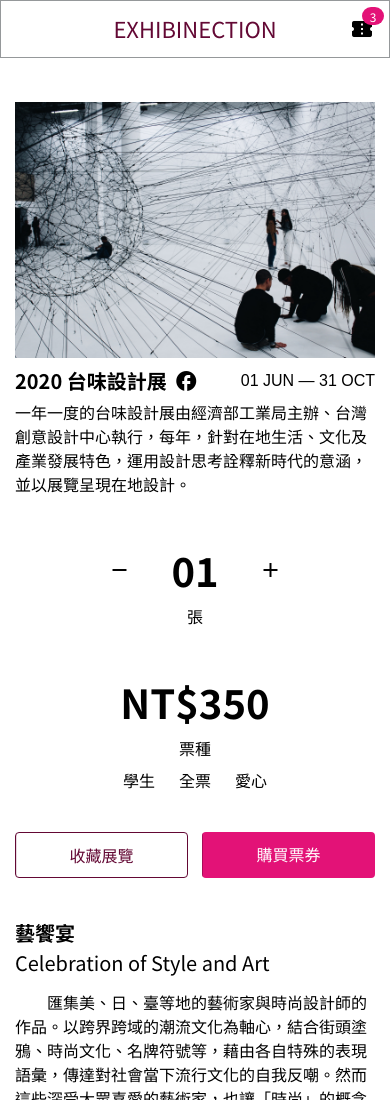
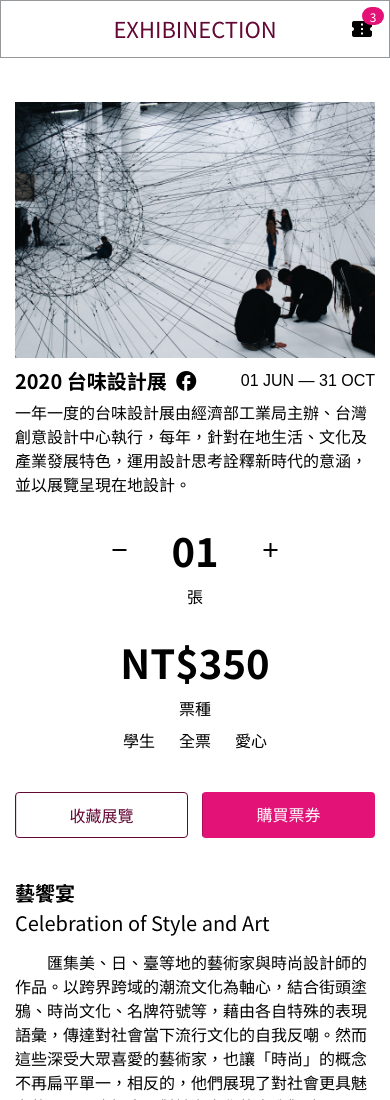
Before and after one commit to umon752/EXHIBINECTION, a plain HTML site: page product_detail.html in a window 390 px wide. Shown: the top 1100 px of the page. Drawn offline with nearby package versions, Linux system fonts and the light colour scheme; a web font is replaced by a local one.

Commit message:
Update 2021-04-01T03:36:36.249Z

```diff
--- a/product_detail.html
+++ b/product_detail.html
@@ -136,7 +136,7 @@
                 </p>
             </div>
             <div class="md:col-span-6">
-                <div class="detail flex flex-col md:flex-row items-center md:items-baseline mb-16">
+                <div class="detail flex flex-col md:flex-row items-center md:items-baseline">
                     <div class=" flex flex-col justify-center items-center w-2/4 h-full md:border md:border-t-0
                     md:border-b-0 md:border-l-0 mb-16 md:mb-0">
                         <div class="flex mb-9">
@@ -150,7 +150,7 @@
                         </div>
                         <div>張</div>
                     </div>
-                    <div class="flex flex-col justify-center items-center w-2/4">
+                    <div class="flex flex-col justify-center items-center w-2/4 mb-16 md:mb-0">
                         <h4 class="text-6xl font-bold mb-9">
                             NT$350
                         </h4>
```
